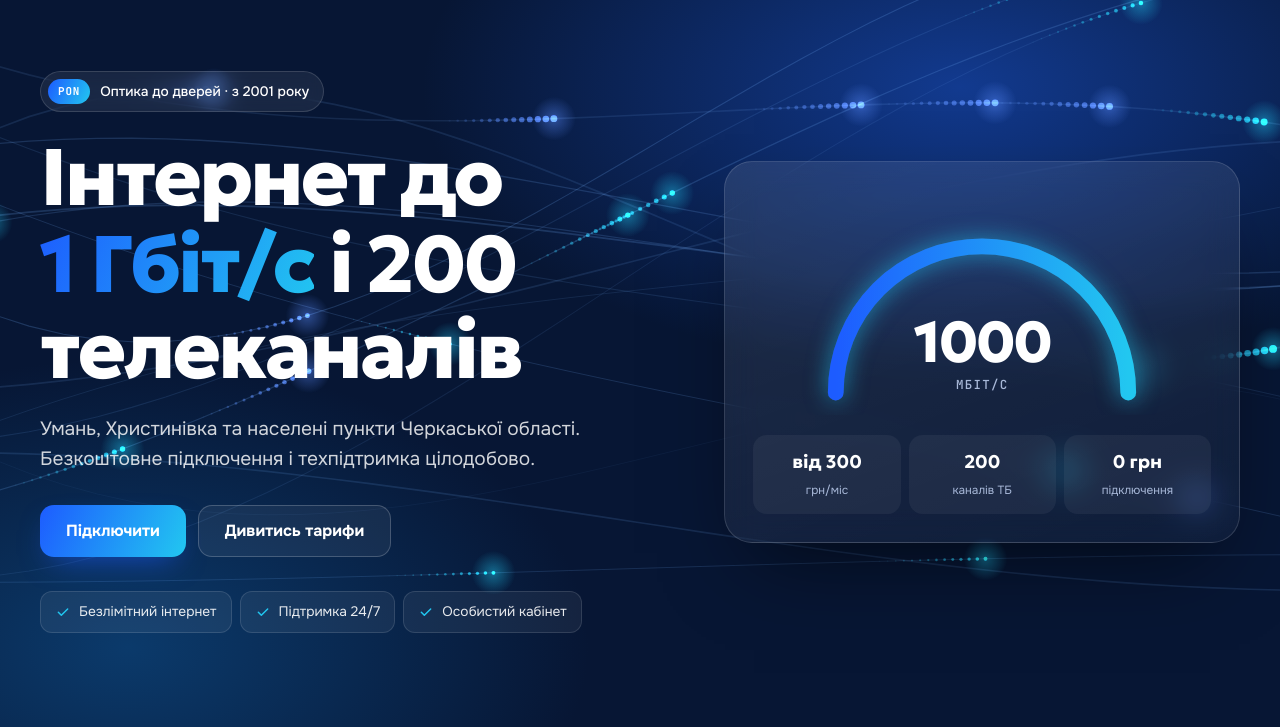
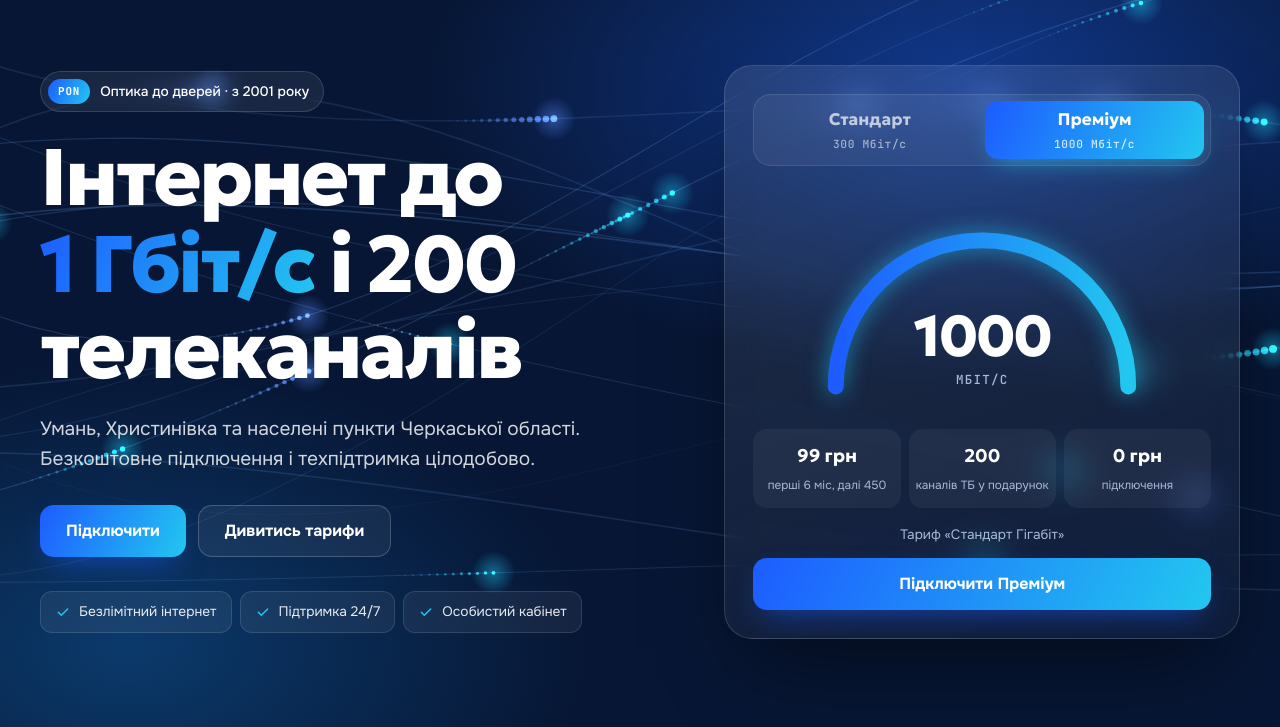
Before and after one commit to ElGraccie/kdkkdk, a plain HTML site: page tim/index.html in a window 1280 px wide. Shown: the part 73-800 px from the top of the page. Drawn offline with Linux system fonts and the light colour scheme.

Commit message:
ТІМ: перемикач Стандарт / Преміум на спідометрі
Co-Authored-By: Claude Opus 5.5 <noreply@anthropic.com>
Claude-Session: https://claude.ai/code/session_01BXoJcU4kqS3DvNzNpTf84t

```diff
--- a/tim/index.html
+++ b/tim/index.html
@@ -101,6 +101,14 @@ section{padding:96px 0}
 .gauge .read{position:absolute;inset:auto 0 8%;text-align:center}
 .gauge .read b{display:block;font-family:var(--disp);font-weight:800;font-size:clamp(2.6rem,6vw,3.6rem);letter-spacing:-.04em;line-height:1}
 .gauge .read span{font-family:var(--mono);font-size:.78rem;color:var(--muted-d);letter-spacing:.1em}
+.gsel{display:grid;grid-template-columns:1fr 1fr;gap:6px;padding:6px;border-radius:18px;background:rgba(255,255,255,.06);border:1px solid rgba(255,255,255,.1);margin-bottom:18px}
+.gsel button{display:flex;flex-direction:column;align-items:center;gap:2px;min-height:58px;justify-content:center;border-radius:13px;color:rgba(255,255,255,.7);transition:background .4s var(--ease),color .3s var(--ease),box-shadow .4s var(--ease)}
+.gsel button b{font-family:var(--disp);font-size:1.05rem}
+.gsel button span{font-family:var(--mono);font-size:.7rem;letter-spacing:.06em;opacity:.8}
+.gsel button:hover{color:#fff}
+.gsel button[aria-checked=true]{background:var(--grad);color:#fff;box-shadow:0 10px 26px -10px rgba(34,199,240,.7)}
+.gname{text-align:center;margin:16px 0 0;font-size:.85rem;color:var(--muted-d)}
+.gbtn{width:100%;margin-top:12px}
 .gauge-foot{display:grid;grid-template-columns:repeat(3,1fr);gap:8px;margin-top:20px}
 .gauge-foot div{text-align:center;padding:12px 6px;border-radius:14px;background:rgba(255,255,255,.05)}
 .gauge-foot b{display:block;font-family:var(--disp);font-size:1.15rem}
@@ -352,8 +360,12 @@ body.paused *,body.paused *::before,body.paused *::after{animation-play-state:pa
         <span class="chip"><svg aria-hidden="true"><use href="#i-check"/></svg>Особистий кабінет</span>
       </div>
     </div>
-    <div class="gauge-card rise d5" aria-label="Швидкість до 1000 Мбіт/с">
-      <div class="gauge">
+    <div class="gauge-card rise d5">
+      <div class="gsel" role="radiogroup" aria-label="Оберіть тариф">
+        <button role="radio" aria-checked="false" data-g="std"><b>Стандарт</b><span>300 Мбіт/с</span></button>
+        <button role="radio" aria-checked="true" data-g="prem"><b>Преміум</b><span>1000 Мбіт/с</span></button>
+      </div>
+      <div class="gauge" aria-live="polite">
         <svg viewBox="0 0 320 200" aria-hidden="true">
           <path class="trk" d="M30 180 A130 130 0 0 1 290 180"/>
           <path class="val" id="gVal" d="M30 180 A130 130 0 0 1 290 180" pathLength="440"/>
@@ -361,10 +373,12 @@ body.paused *,body.paused *::before,body.paused *::after{animation-play-state:pa
         <div class="read"><b id="gNum">0</b><span>МБІТ/С</span></div>
       </div>
       <div class="gauge-foot">
-        <div><b>від 300</b><span>грн/міс</span></div>
-        <div><b>200</b><span>каналів ТБ</span></div>
+        <div><b id="gPrice">99 грн</b><span id="gPriceL">перші 6 міс, далі 450</span></div>
+        <div><b id="gExtra">200</b><span id="gExtraL">каналів ТБ у подарунок</span></div>
         <div><b>0 грн</b><span>підключення</span></div>
       </div>
+      <p class="gname" id="gName">Тариф «Стандарт Гігабіт»</p>
+      <button class="btn btn-blue gbtn" id="gBtn" data-order="Стандарт Гігабіт">Підключити Преміум</button>
     </div>
   </div>
 </header>
@@ -609,11 +623,29 @@ $('#burger').addEventListener('click',function(){$('#mnav').showModal()});
   document.addEventListener('visibilitychange',function(){document.hidden?stop():start()});
 })();
 
-/* gauge */
+/* gauge with tariff switch */
 (function(){
-  var v=$('#gVal'),n=$('#gNum'),T=1000;
-  if(reduce){v.style.strokeDashoffset=0;n.textContent=T;return}
-  var t0=null;setTimeout(function(){requestAnimationFrame(function step(t){if(!t0)t0=t;var k=Math.min(1,(t-t0)/1800),e=1-Math.pow(1-k,3);v.style.strokeDashoffset=440*(1-e);n.textContent=Math.round(T*e);if(k<1)requestAnimationFrame(step)})},500);
+  var v=$('#gVal'),n=$('#gNum'),cur=0,anim=0;
+  var G={std:{sp:300,price:'300 грн',priceL:'на місяць',extra:'PON',extraL:'оптика до дверей',name:'Тариф «Стандарт»',order:'Стандарт',btn:'Підключити Стандарт'},
+         prem:{sp:1000,price:'99 грн',priceL:'перші 6 міс, далі 450',extra:'200',extraL:'каналів ТБ у подарунок',name:'Тариф «Стандарт Гігабіт»',order:'Стандарт Гігабіт',btn:'Підключити Преміум'}};
+  function draw(x){v.style.strokeDashoffset=440*(1-x/1000);n.textContent=Math.round(x)}
+  function go(to,delay){
+    cancelAnimationFrame(anim);
+    if(reduce){cur=to;draw(to);return}
+    var from=cur,t0=null,dur=900+Math.abs(to-from)*.6;
+    setTimeout(function(){anim=requestAnimationFrame(function st(t){if(!t0)t0=t;var k=Math.min(1,(t-t0)/dur),e=1-Math.pow(1-k,3);cur=from+(to-from)*e;draw(cur);if(k<1)anim=requestAnimationFrame(st)})},delay||0);
+  }
+  function pick(key,delay){
+    var g=G[key];
+    document.querySelectorAll('.gsel button').forEach(function(b){b.setAttribute('aria-checked',b.dataset.g===key)});
+    $('#gPrice').textContent=g.price;$('#gPriceL').textContent=g.priceL;$('#gExtra').textContent=g.extra;$('#gExtraL').textContent=g.extraL;
+    $('#gName').textContent=g.name;var btn=$('#gBtn');btn.textContent=g.btn;btn.setAttribute('data-order',g.order);
+    go(g.sp,delay);
+  }
+  var sel=document.querySelector('.gsel');
+  sel.addEventListener('click',function(e){var b=e.target.closest('[data-g]');if(b)pick(b.dataset.g)});
+  sel.addEventListener('keydown',function(e){if(e.key==='ArrowLeft'||e.key==='ArrowRight'){var k=sel.querySelector('[aria-checked=true]').dataset.g==='std'?'prem':'std';pick(k);sel.querySelector('[data-g='+k+']').focus()}});
+  draw(0);pick('prem',500);
 })();
 
 /* services */
```
